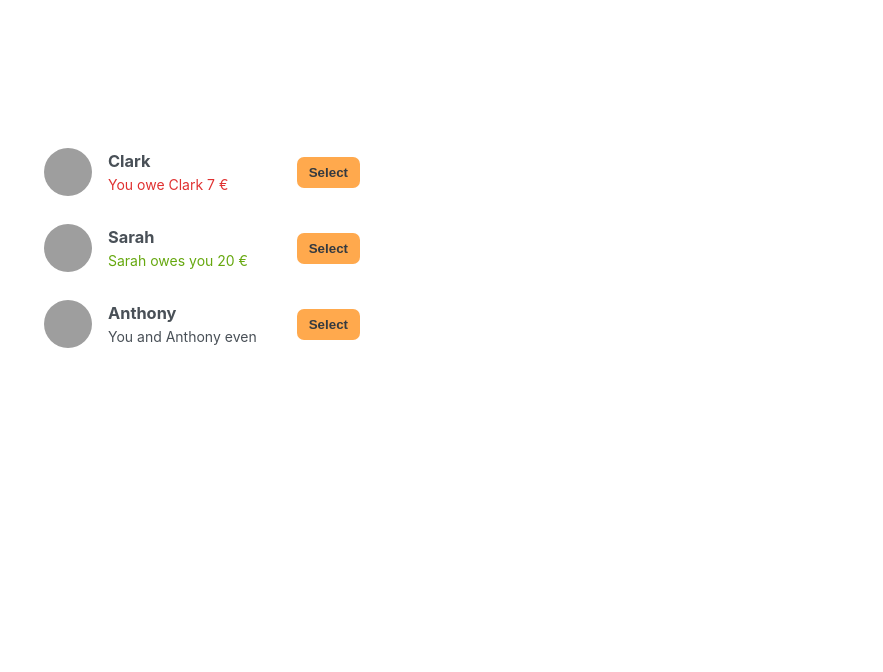
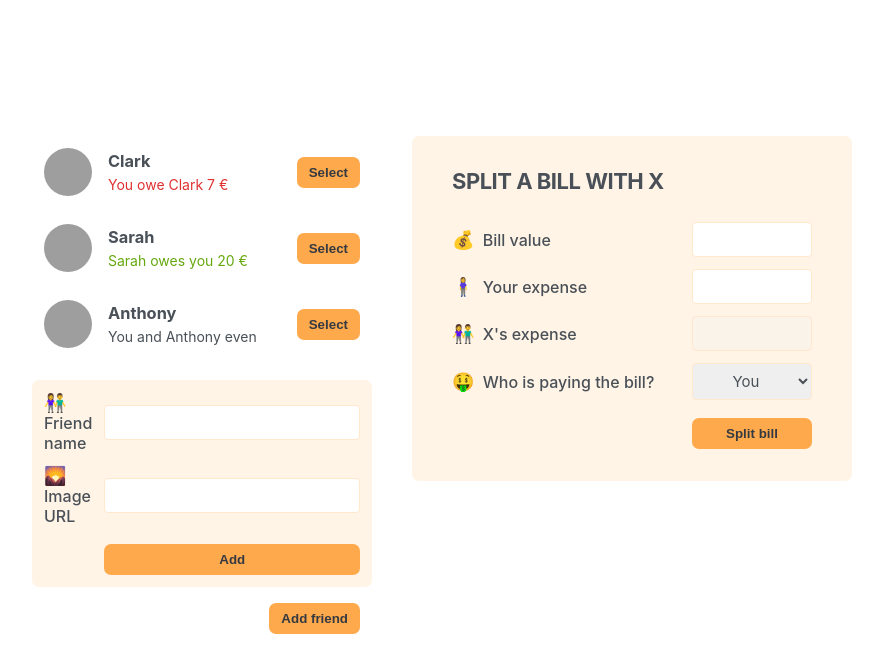
Before and after one commit to Maxeroz/eat-n-split, a React (Create React App) app: page / in a window 1280 px wide. Shown: the top 672 px of the page, without its empty margins (198-1081 px from the left). Built offline with nearby package versions, Linux system fonts and the light colour scheme; grey boxes are pictures that could not be loaded.

Commit message:
Building the Static App: Forms

```diff
--- a/src/App.js
+++ b/src/App.js
@@ -24,7 +24,11 @@
     <div className="app">
       <div className="sidebar">
         <FriendsList />
+        <FormAddFriend />
+        <Button>Add friend</Button>
       </div>
+
+      <FormSplitBill />
     </div>
   );
 }
@@ -58,7 +62,51 @@
         </p>
       )}
       {friend.balance === 0 && <p>You and {friend.name} even</p>}
-      <button className="button">Select</button>
+
+      <Button>Select</Button>
     </li>
   );
 }
+
+function Button({ children }) {
+  return <button className="button">{children}</button>;
+}
+
+function FormAddFriend() {
+  return (
+    <form className="form-add-friend">
+      <label>👫 Friend name</label>
+      <input type="text" />
+
+      <label>🌄 Image URL</label>
+      <input type="text" />
+
+      <Button>Add</Button>
+    </form>
+  );
+}
+
+function FormSplitBill() {
+  return (
+    <form className="form-split-bill">
+      <h2>Split a bill with X</h2>
+
+      <label>💰 Bill value</label>
+      <input type="text" />
+
+      <label>🧍‍♀️ Your expense</label>
+      <input type="text" />
+
+      <label>👫 X's expense</label>
+      <input type="text" disabled />
+
+      <label>🤑 Who is paying the bill?</label>
+      <select>
+        <option value="user">You</option>
+        <option value="friend">X</option>
+      </select>
+
+      <Button>Split bill</Button>
+    </form>
+  );
+}
```
